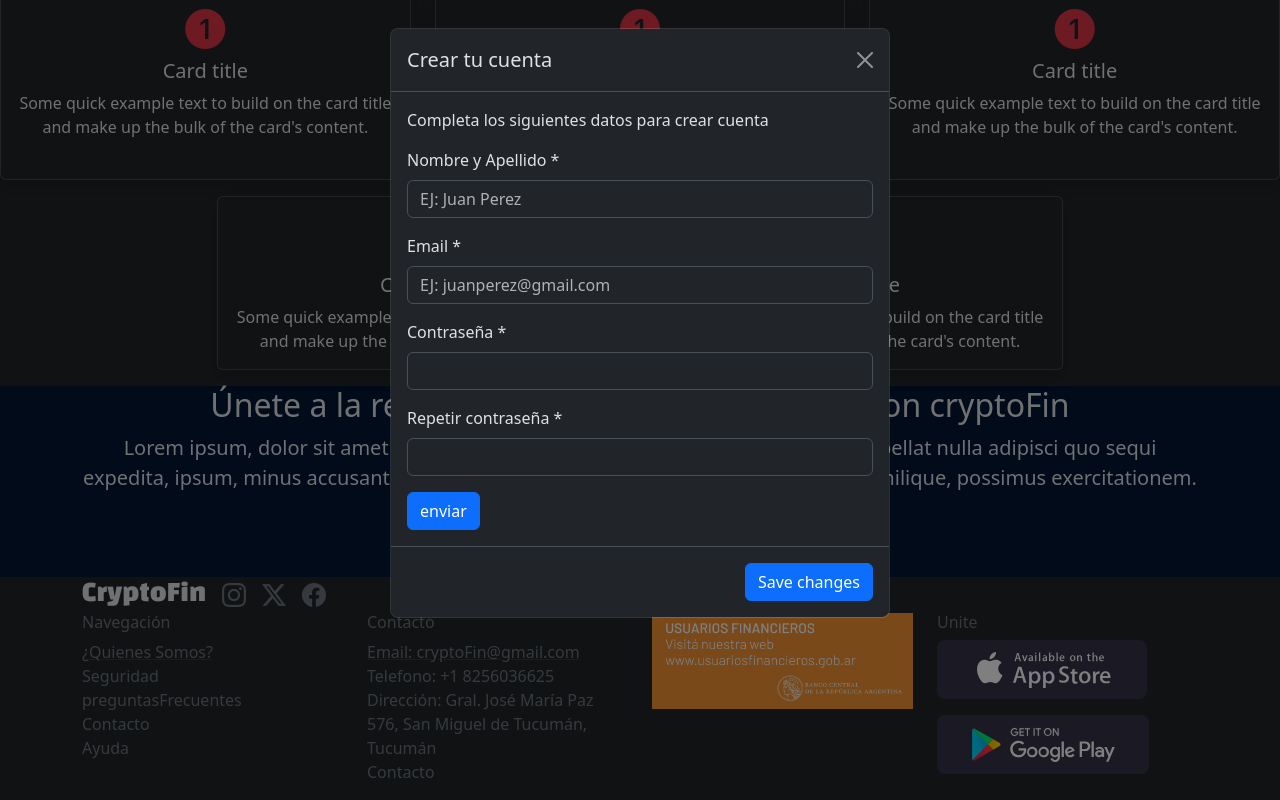
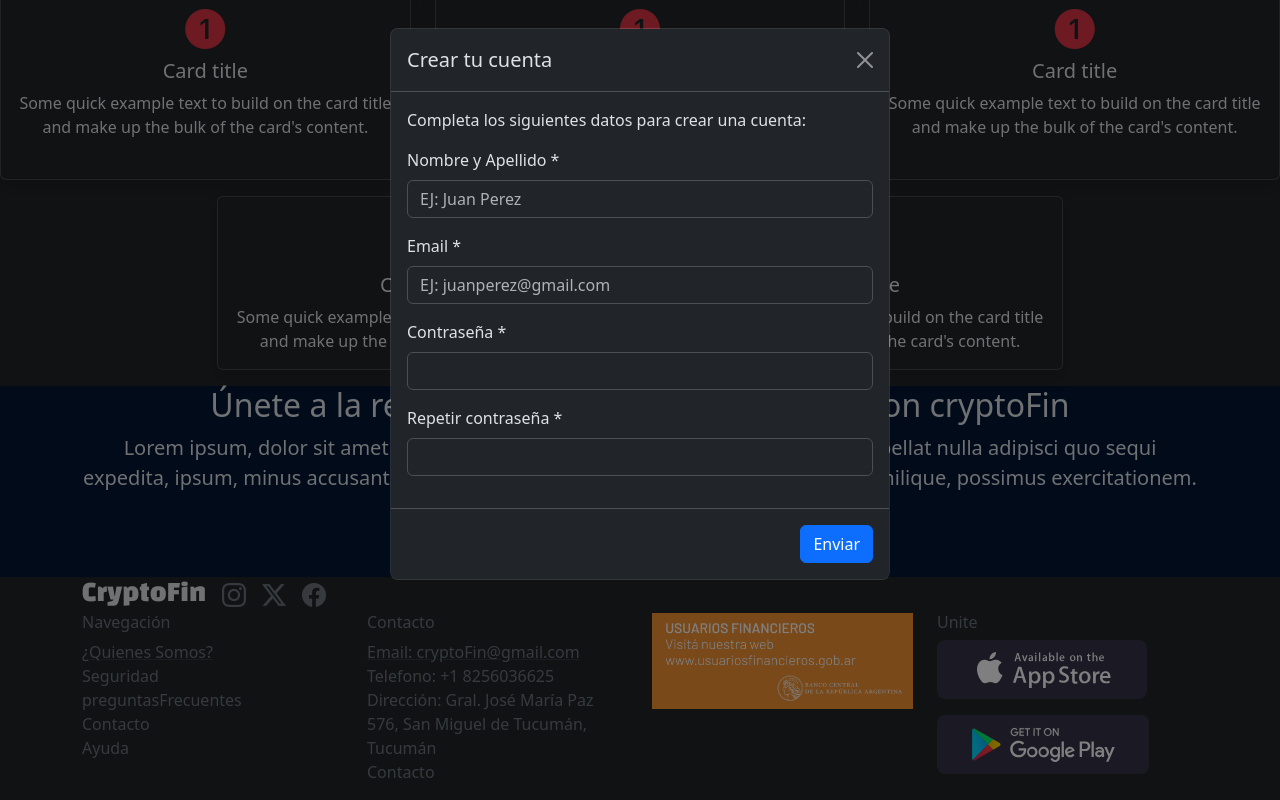
Before and after one commit to santigonzalez603/cryptoFinc11, a plain HTML site: page index.html in a window 1280 px wide. Both pictures are taken after a click on the button "Crear tu cuenta ahora". Shown: the part 660-1460 px from the top of the page. Drawn offline with nearby package versions, Linux system fonts and the light colour scheme.

Commit message:
modifique la ventana modal

```diff
--- a/index.html
+++ b/index.html
@@ -167,7 +167,7 @@
         <button type="button" class="btn-close" data-bs-dismiss="modal" aria-label="Close"></button>
       </div>
       <div class="modal-body">
-        <p>Completa los siguientes datos para crear cuenta</p>
+        <p>Completa los siguientes datos para crear una cuenta:</p>
         <form>
           <div class="mb-3">
             <label for="nombreapellido" class="form-label">Nombre y Apellido *</label>
@@ -185,11 +185,10 @@
             <label for="password" class="form-label">Repetir contraseña *</label>
             <input type="text" class="form-control" id="password">
           </div>
-          <button type="submit" class="btn btn-primary ms-auto">enviar</button>
         </form>
       </div>
       <div class="modal-footer">
-        <button type="button" class="btn btn-primary">Save changes</button>
+        <button type="button" class="btn btn-primary">Enviar</button>
       </div>
     </div>
   </div>
```
